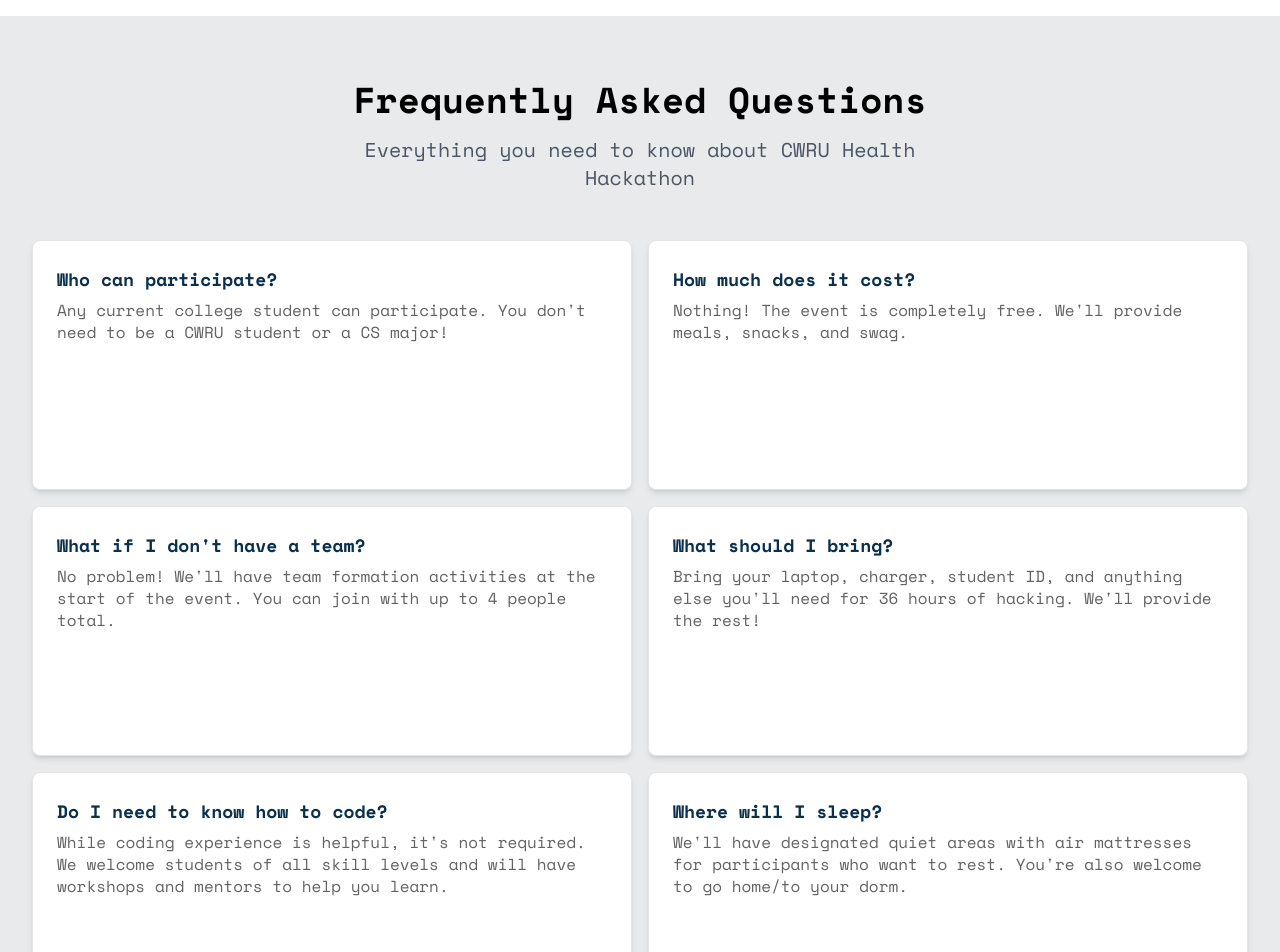
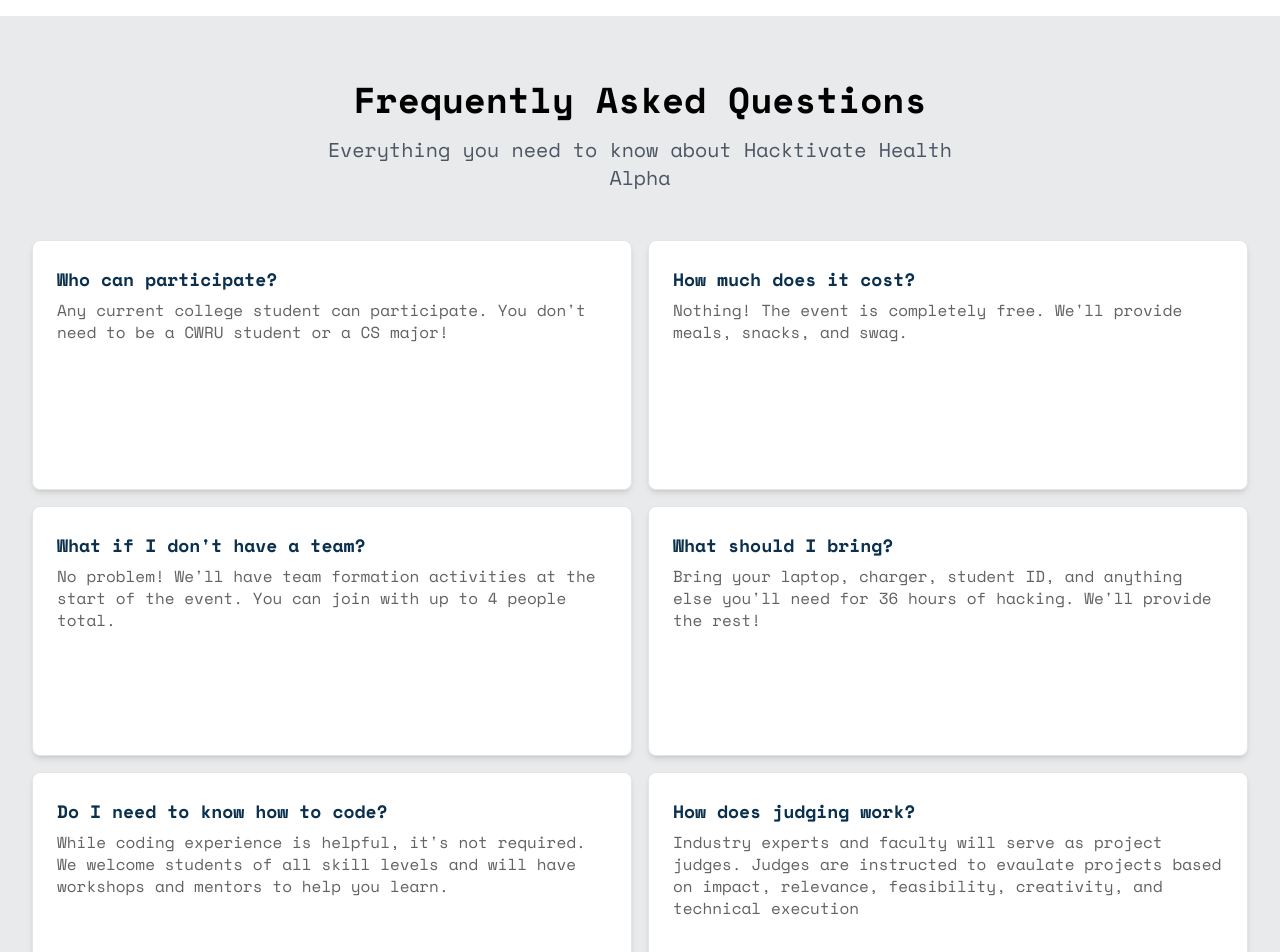
Before and after one commit to AvinashValuveri/HacktivateHealth, a React (Vite) app: page / in a window 1280 px wide. Shown: the part 5920-6872 px from the top of the page. Built offline with nearby package versions, Linux system fonts and the light colour scheme.

Commit message:
Update FAQ.tsx

```diff
--- a/src/components/sections/FAQ.tsx
+++ b/src/components/sections/FAQ.tsx
@@ -26,8 +26,8 @@ export default function FAQ() {
       answer: "While coding experience is helpful, it's not required. We welcome students of all skill levels and will have workshops and mentors to help you learn."
     },
     {
-      question: "Where will I sleep?",
-      answer: "We'll have designated quiet areas with air mattresses for participants who want to rest. You're also welcome to go home/to your dorm."
+      question: "How does judging work?",
+      answer: "Industry experts and faculty will serve as project judges. Judges are instructed to evaulate projects based on impact, relevance, feasibility, creativity, and technical execution"
     }
   ];
 
@@ -37,7 +37,7 @@ export default function FAQ() {
         <AnimatedSection>
           <SectionHeading
             title="Frequently Asked Questions"
-            subtitle="Everything you need to know about CWRU Health Hackathon"
+            subtitle="Everything you need to know about Hacktivate Health Alpha"
           />
         </AnimatedSection>
 
```
